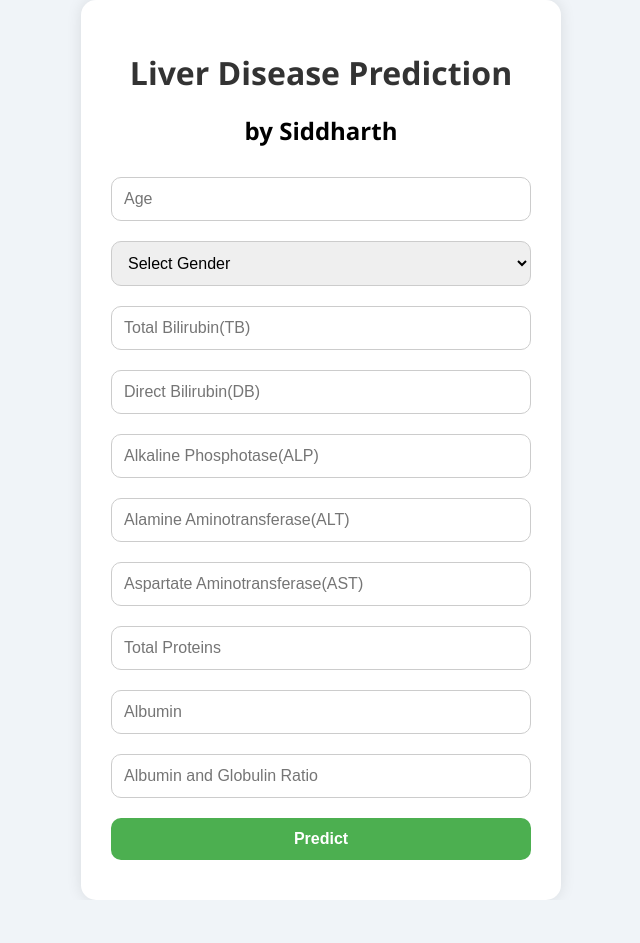
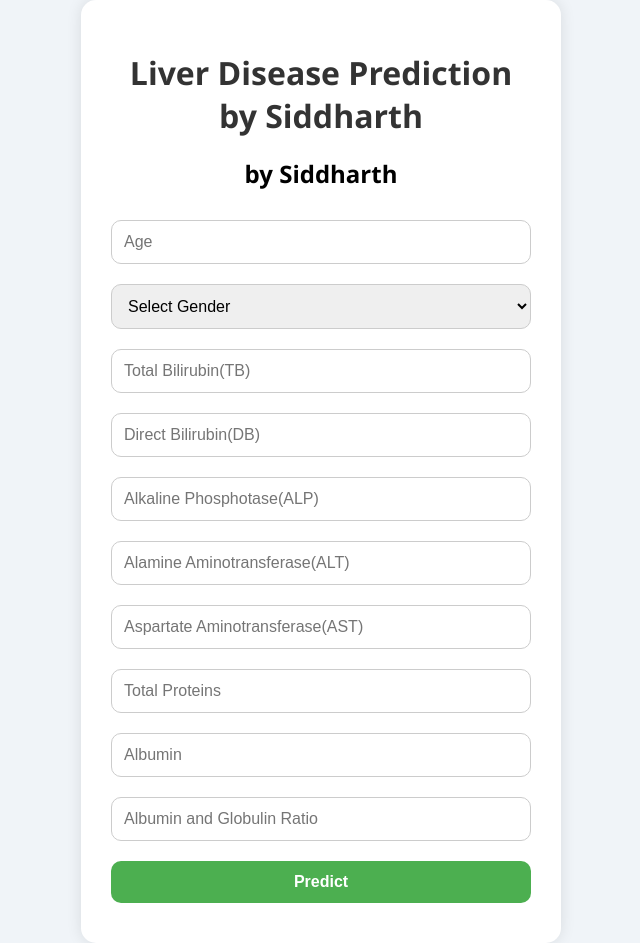
Before and after one commit to sabarisiddharth/liver-disease-predictor, a Flask app: page / in a window 1280 px wide. Shown: the whole page, without its empty margins (319-959 px from the left). Before the commit the page ends 900 px from the top, so only its background shows below. Run offline with Flask 3, Linux system fonts and the light colour scheme; parts of the project's set-up code (start-up, migrations or seed data) failed here and were passed over.

Commit message:
Update index.html

```diff
--- a/templates/index.html
+++ b/templates/index.html
@@ -7,7 +7,7 @@
 </head>
 <body>
   <div class="container">
-    <h1>Liver Disease Prediction</h1>
+    <h1>Liver Disease Prediction by Siddharth</h1>
     <h2>by Siddharth</h2>
     <form method="POST" action="/">
       <input type="number" name="Age" placeholder="Age" required>
```
